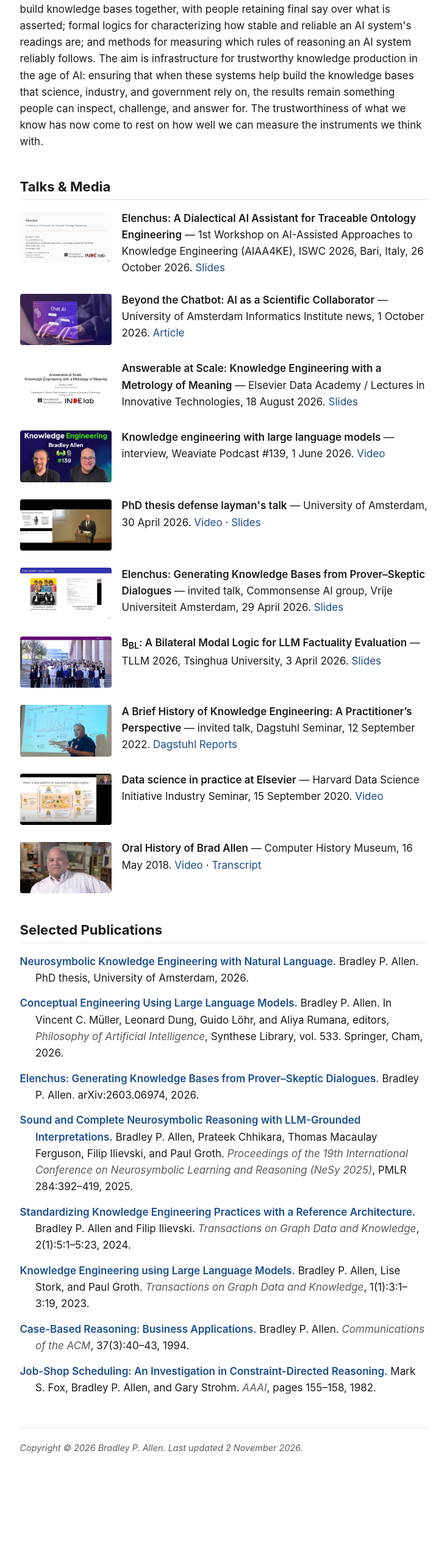
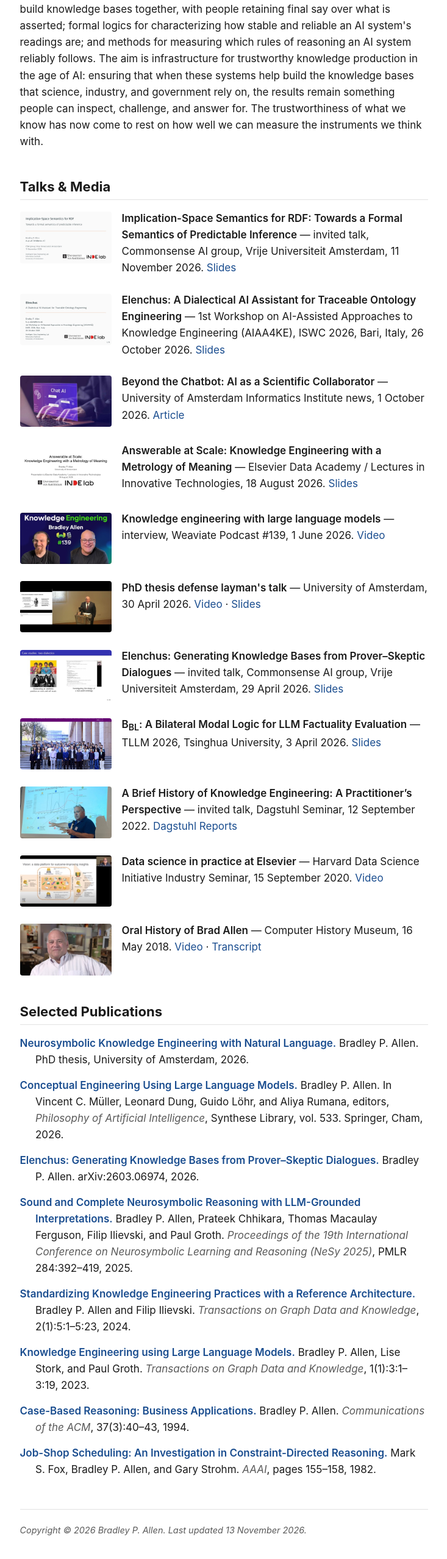
Before and after one commit to bradleypallen/bradleypallen.github.io, a plain HTML site: page index.html in a window 1280 px wide. Shown: the part 1236-3793 px from the top of the page at 61% size, without its empty margins (273-1006 px from the left). Before the commit the page ends 3707 px from the top, so only its background shows below. Drawn offline with Linux system fonts and the light colour scheme.

Commit message:
Talks & Media: add Implication-Space Semantics for RDF talk at CSAI@VU
Invited talk, Commonsense AI group, Vrije Universiteit Amsterdam,
11 November 2026. Slide deck hosted in the repo; thumbnail from title slide.

Co-Authored-By: Claude Opus 5.5 <noreply@anthropic.com>

```diff
--- a/index.html
+++ b/index.html
@@ -26,6 +26,9 @@
 <p>These are initial steps towards <em>a metrology for large language models</em>: how to test, calibrate, and rely on them accountably, treating them as powerful instruments rather than as substitutes for human judgment. The work continues on three lines of research: structured dialogue protocols in which human experts and AI systems build knowledge bases together, with people retaining final say over what is asserted; formal logics for characterizing how stable and reliable an AI system's readings are; and methods for measuring which rules of reasoning an AI system reliably follows. The aim is infrastructure for trustworthy knowledge production in the age of AI: ensuring that when these systems help build the knowledge bases that science, industry, and government rely on, the results remain something people can inspect, challenge, and answer for. The trustworthiness of what we know has now come to rest on how well we can measure the instruments we think with.</p>
 <div class="markdown-heading"><h2 class="heading-element">Talks &amp; Media</h2><a id="user-content-talks--media" class="anchor" aria-label="Permalink: Talks &amp; Media" href="#talks--media"><span aria-hidden="true" class="octicon octicon-link"></span></a></div>
 <ul>
+<li>
+<a href="resources/Allen_ISS4RDF_VU_2026_slides.pdf"><img src="resources/images/thumbs/iss4rdf.jpg" alt="Implication-Space Semantics for RDF" style="max-width: 100%;"></a> <strong>Implication-Space Semantics for RDF: Towards a Formal Semantics of Predictable Inference</strong> — invited talk, Commonsense AI group, Vrije Universiteit Amsterdam, 11 November 2026. <a href="resources/Allen_ISS4RDF_VU_2026_slides.pdf">Slides</a>
+</li>
 <li>
 <a href="resources/Allen_Elenchus_AIAA4KE_2026_slides.pdf"><img src="resources/images/thumbs/elenchus_aiaa4ke.jpg" alt="Elenchus: A Dialectical AI Assistant for Traceable Ontology Engineering" style="max-width: 100%;"></a> <strong>Elenchus: A Dialectical AI Assistant for Traceable Ontology Engineering</strong> — 1st Workshop on AI-Assisted Approaches to Knowledge Engineering (AIAA4KE), ISWC 2026, Bari, Italy, 26 October 2026. <a href="resources/Allen_Elenchus_AIAA4KE_2026_slides.pdf">Slides</a>
 </li>
@@ -77,7 +80,7 @@
 <a href="https://cdn.aaai.org/AAAI/1982/AAAI82-037.pdf" rel="nofollow"><strong>Job-Shop Scheduling: An Investigation in Constraint-Directed Reasoning.</strong></a> Mark S. Fox, Bradley P. Allen, and Gary Strohm. <em>AAAI</em>, pages 155–158, 1982.</li>
 </ul>
 <hr>
-<p><em>Copyright © 2026 Bradley P. Allen. Last updated 2 November 2026.</em></p>
+<p><em>Copyright © 2026 Bradley P. Allen. Last updated 13 November 2026.</em></p>
 
 
 </article>
```
Also changed, not shown: resources/images/thumbs/iss4rdf.jpg (added), 2 other files.
